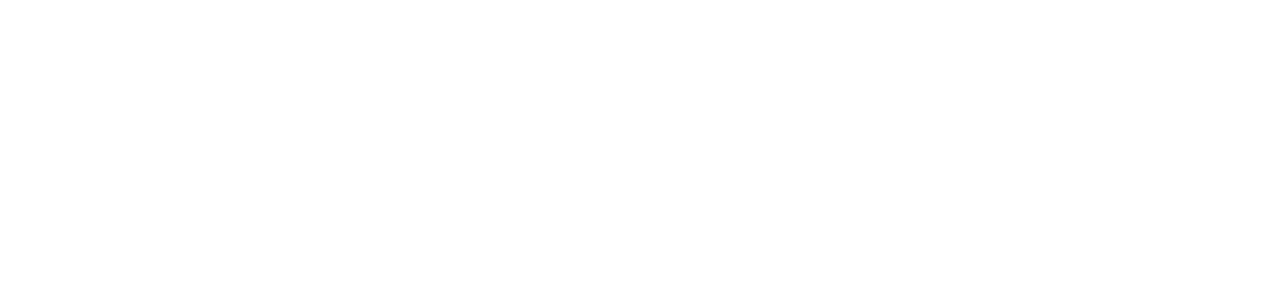
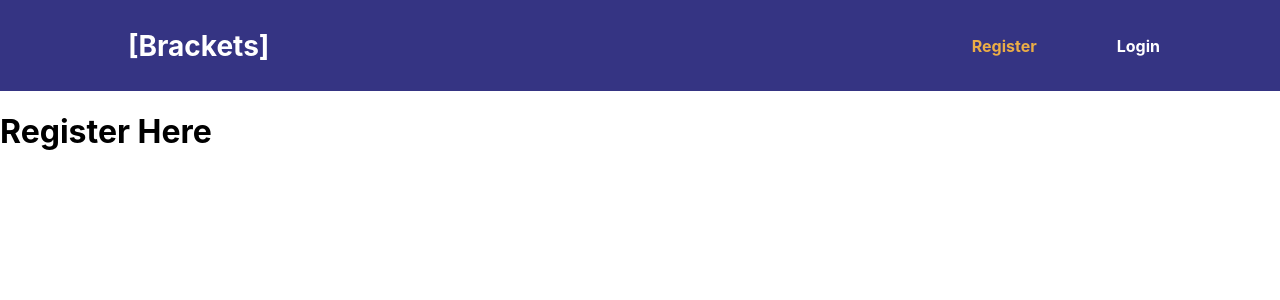
Before and after one commit to MastaCoder/-Brackets-, a React (Create React App) app in the folder frontend/: page /register in a window 1280 px wide. Shown: the top 300 px of the page. Built offline with nearby package versions, Linux system fonts and the light colour scheme.

Commit message:
Adding routing and navbar

```diff
--- a/frontend/src/components/App/App.js
+++ b/frontend/src/components/App/App.js
@@ -1,16 +1,29 @@
-import styles from './App.module.css';
-import { BrowserRouter as Router, Switch, Route } from 'react-router-dom'
-
-
+import ProvideAuth from '../Authentication/ProvideAuth';
+import PrivateRoute from '../Authentication/PrivateRoute';
+import Navbar from '../Navbar/Navbar';
+import { BrowserRouter as Router, Switch, Route } from 'react-router-dom';
 
 function App() {
   return (
-    <div className={styles.App}>
+    <ProvideAuth>
       <Router>
+        <Navbar/>
         <Switch>
+          <Route exact path="/">
+            <h1>Home Page</h1>
+          </Route>
+          <Route exact path="/login">
+            <h1>Login</h1>
+          </Route>
+          <Route exact path="/register">
+            <h1>Register Here</h1>
+          </Route>
+          <PrivateRoute exact path="/dashboard">
+            <h1>Dashboard</h1>
+          </PrivateRoute>
         </Switch>
       </Router>
-    </div>
+    </ProvideAuth>
   );
 }
 
--- /dev/null
+++ b/frontend/src/components/Authentication/PrivateRoute.js
@@ -0,0 +1,25 @@
+import { useAuth } from "../../hooks/Auth";
+import { Route, Redirect } from 'react-router-dom';
+
+const PrivateRoute = ({children, ...rest}) => {
+  const auth = useAuth();
+  return (
+    <Route
+    {...rest}
+    render={({ location }) =>
+      auth.user ? (
+        children
+      ) : (
+        <Redirect
+          to={{
+            pathname: "/login",
+            state: { from: location },
+          }}
+        />
+      )
+    }
+  />
+  );
+}
+
+export default PrivateRoute;
--- /dev/null
+++ b/frontend/src/components/Authentication/ProvideAuth.js
@@ -0,0 +1,9 @@
+import { useProvideAuth } from "../../hooks/Auth";
+import AuthContext from "../../contexts/authContext";
+
+const ProvideAuth = ({children}) => {
+  const auth = useProvideAuth();
+  return <AuthContext.Provider value={auth}>{children}</AuthContext.Provider>;
+};
+
+export default ProvideAuth;
--- /dev/null
+++ b/frontend/src/components/Navbar/Navbar.js
@@ -0,0 +1,18 @@
+import { Link, NavLink } from "react-router-dom";
+import styles from './Navbar.module.css';
+
+const Navbar = () => {
+  return (
+    <div className={styles.bracketsNavbar}>
+      <div className={styles.bracketsLogo}>
+        <Link to="/">[Brackets]</Link>
+      </div>
+      <div className={styles.bracketsNavbarOpts}>
+        <NavLink className={styles.navLink} activeClassName={styles.activeNavLink} to="/register">Register</NavLink>
+        <NavLink className={styles.navLink} activeClassName={styles.activeNavLink} to="/login">Login</NavLink>
+      </div>
+    </div>
+  )
+}
+
+export default Navbar;
--- /dev/null
+++ b/frontend/src/components/Navbar/Navbar.module.css
@@ -0,0 +1,42 @@
+.bracketsNavbar {
+  height: 91px;
+  color: white;
+  background-color: var(--purple);
+  display: flex;
+  justify-content: space-between;
+  align-items: center;
+  position: relative;
+  z-index: 1;
+  box-sizing: border-box;
+  padding: 1em;
+}
+
+.bracketsLogo{
+  font-weight: bold;
+  font-size: 1.75rem;
+  margin-left: 4em;
+}
+
+.bracketsLogo > * {
+  color: white;
+  text-decoration: none;
+}
+
+.bracketsNavbarOpts {
+  margin: 0 4em;
+  display: flex;
+  justify-content: space-between;
+  align-items: center;
+}
+
+.navLink {
+  text-decoration: none;
+  color: white;
+  margin: 1em;
+  padding: 0 1.5em;
+  font-weight: bold;
+}
+
+.activeNavLink {
+  color: var(--orange);
+}
--- /dev/null
+++ b/frontend/src/contexts/authContext.js
@@ -0,0 +1,5 @@
+import { createContext } from "react";
+
+const AuthContext = createContext();
+
+export default AuthContext;
--- /dev/null
+++ b/frontend/src/hooks/Auth.js
@@ -0,0 +1,27 @@
+import { useContext, useState } from 'react';
+import AuthContext from '../contexts/authContext';
+
+// For any component that wants access to the user form the auth context
+const useAuth = () => {
+  return useContext(AuthContext);
+}
+
+// Provide hook that creates auth object and handles state
+const useProvideAuth = () => {
+  const [user, setUser] = useState(null);
+
+  /* Add your function handlers */
+  const signin = (newUser, cb) => {
+    setUser(newUser);
+    if(user) cb();
+  };
+
+  const signout = (cb) => {
+    setUser(null);
+    if(user) cb();
+  };
+
+  return { user, signin, signout };
+}
+
+export { useAuth, useProvideAuth };
--- a/frontend/src/index.css
+++ b/frontend/src/index.css
@@ -1,5 +1,11 @@
+:root{
+  --purple: rgb(53,52,131);
+  --orange: #EBAD46;
+}
+
 body {
   margin: 0;
+  font-size: 16px;
   font-family: -apple-system, BlinkMacSystemFont, 'Segoe UI', 'Roboto', 'Oxygen',
     'Ubuntu', 'Cantarell', 'Fira Sans', 'Droid Sans', 'Helvetica Neue',
     sans-serif;
--- a/frontend/src/routes/index.js
+++ b/frontend/src/routes/index.js
@@ -1,5 +1,3 @@
-
-
 const routes = [
 
 ]
```
Also changed, not shown: frontend/src/hooks/customHook.js (deleted).
